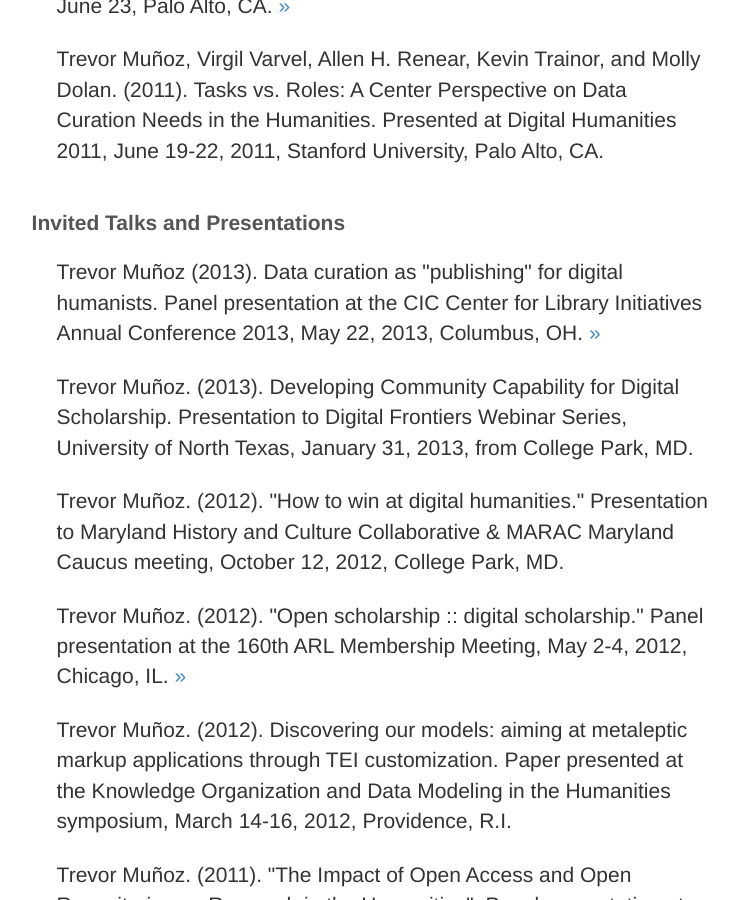
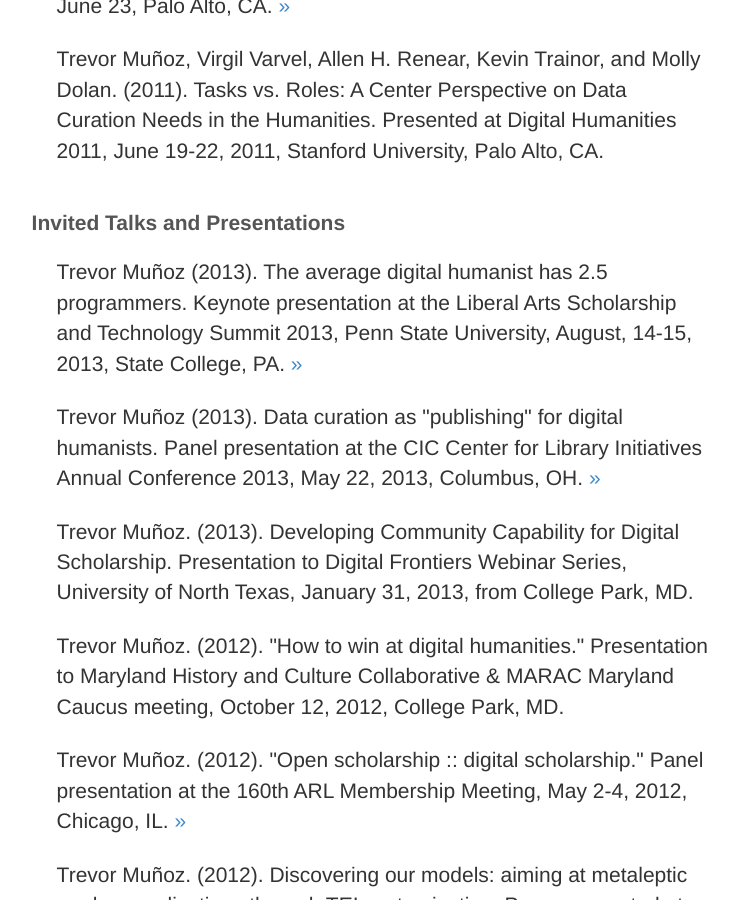
Before and after one commit to trevormunoz/calling-card, a Jekyll site: the page built from about/cv/index.html, in a window 1280 px wide and 900 px high, scrolled down 1868 px. Shown: the whole window, without its empty margins (379-1117 px from the left). Built offline with Jekyll 4.4.1, drawn with Linux system fonts in a browser that asks for light colours; nearby versions of some CDN libraries; library files that are not in the unit come from our copies; Markdown is read by kramdown in place of the engine named in the settings.

Commit message:
Penn State LASTS keynote

```diff
--- a/about/cv/index.html
+++ b/about/cv/index.html
@@ -48,6 +48,7 @@ title: Trevor's CV
 </li>
   <li><h5>Invited Talks and Presentations</h5></li>
 <ul>
+  <li><p class="citation">Trevor Muñoz (2013). The average digital humanist has 2.5 programmers. Keynote presentation at the Liberal Arts Scholarship and Technology Summit 2013, Penn State University, August, 14-15, 2013, State College, PA. <a href="http://sites.psu.edu/lasts2013/keynote/" target="_blank">&raquo;</a></p></li>
   <li><p class="citation">Trevor Muñoz (2013). Data curation as "publishing" for digital humanists. Panel presentation at the CIC Center for Library Initiatives Annual Conference 2013, May 22, 2013, Columbus, OH. <a href="http://www.trevormunoz.com/notebook/2013/05/30/data-curation-as-publishing-for-dh.html" target="_blank">&raquo;</a></p></li>
   <li><p class="citation">Trevor Muñoz. (2013). Developing Community Capability for Digital Scholarship. Presentation to Digital Frontiers Webinar Series, University of North Texas, January 31, 2013, from College Park, MD.</p></li>
   <li><p class="citation">Trevor Muñoz. (2012). "How to win at digital humanities." Presentation to Maryland History and Culture Collaborative &amp; MARAC Maryland Caucus meeting, October 12, 2012, College Park, MD.</p></li>
```
